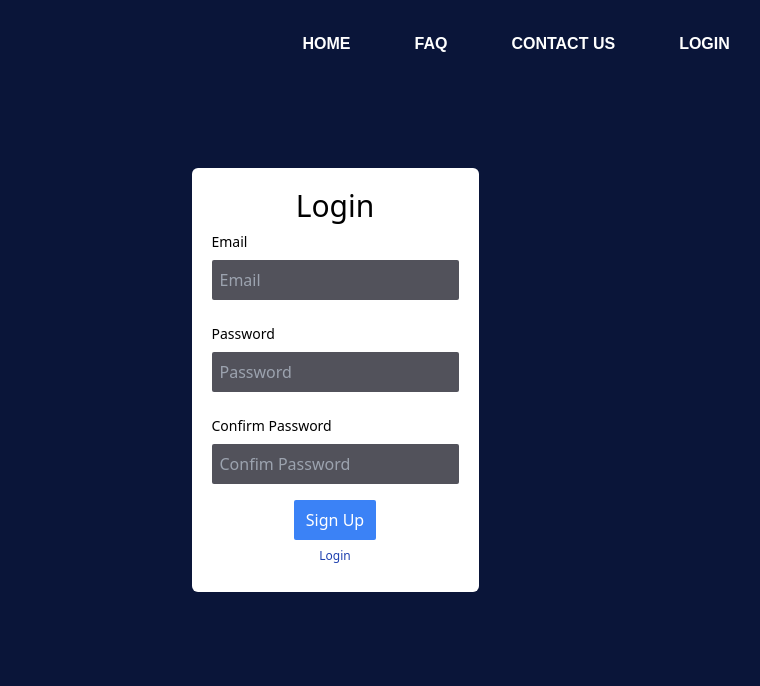
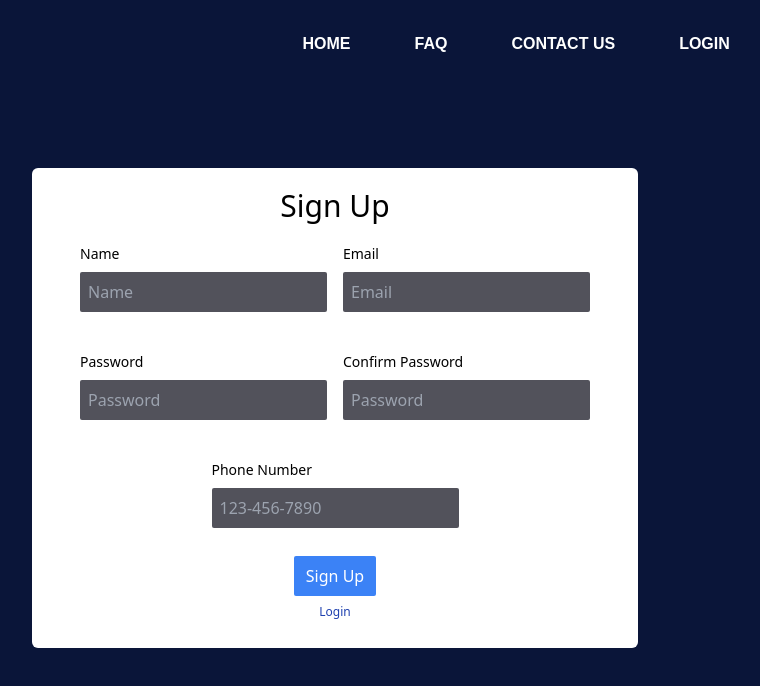
Before and after one commit to mezeru/UFE-Celeb-Web, a React (Vite) app: page /signup in a window 1280 px wide. Shown: the top 686 px of the page, without its empty margins (305-1065 px from the left). Built offline with nearby package versions, Linux system fonts and the light colour scheme.

Commit message:
Signup and login added

```diff
--- a/src/components/SignUp.tsx
+++ b/src/components/SignUp.tsx
@@ -1,18 +1,47 @@
 import React, { useState } from 'react';
 import { Link } from 'react-router-dom';
 import { Navbar } from './NavBar';
+import axios from 'axios';
+import sjcl from "sjcl";
 
 const SignUp = () => {
+  const [gender, setGender] = useState('');
+  const [phone, setPhone] = useState('');
+  const [name, setName] = useState('');
   const [email, setEmail] = useState('');
   const [password, setPassword] = useState('');
   const [confirm, setConfirm] = useState('');
 
-  const handleSubmit = (e) => {
+  const handleSubmit = async (e) => {
     e.preventDefault();
-    // Add your login logic here
-    console.log('Login form submitted');
-    console.log('Email:', email);
-    console.log('Password:', password);
+
+    if(password === confirm){
+
+      const myBitArray = sjcl.hash.sha256.hash(password);
+    const myHash = sjcl.codec.hex.fromBits(myBitArray);
+
+
+    try{
+      await axios.post("http://localhost:5000/newUser",
+      {
+        "Name": name,
+        "Gender":"M",
+        "Phonenumber": phone,
+        "Email": email,
+        "Password": myHash
+         }
+      )
+
+    }
+    catch(e){
+      console.log(e);
+    }
+
+
+
+
+    }
+
   };
 
   return (
@@ -20,20 +49,39 @@ const SignUp = () => {
     <Navbar></Navbar>
     <div className='flex flex-col justify-center items-center m-10'>
         <div className='flex flex-col justify-center items-center m-10 bg-white rounded-md p-5'>
-        <h2 className='text-3xl' >Login</h2>
+        <h2 className='text-3xl' >Sign Up</h2>
         <form onSubmit={handleSubmit} className='flex flex-col justify-center items-center wd-1/2'>
-            <div className='flex flex-col my-2'>
+
+          <div className='flex flex-row m-5'>
+
+          <div className='flex flex-col mx-2'>
+                <label className='text-sm'>Name</label>
+                <input
+                className='my-2 bg-zinc-600 p-2 rounded-sm'
+                type="name"
+                placeholder="Name"
+                value={name}
+                onChange={(e) => setName(e.target.value)}
+                />
+            </div>
+
+            <div className='flex flex-col mx-2'>
                 <label className='text-sm'>Email</label>
                 <input
-                className='my-2 bg-zinc-600 p-2 rounded-sm'
                 type="email"
                 placeholder="Email"
                 value={email}
+                className='my-2 bg-zinc-600 p-2 rounded-sm'
                 onChange={(e) => setEmail(e.target.value)}
                 />
             </div>
 
-            <div className='flex flex-col my-2'>
+          </div>
+
+
+          <div  className='flex flex-row my-3'>
+
+          <div className='flex flex-col mx-2'>
                 <label className='text-sm'>Password</label>
                 <input
                 type="password"
@@ -44,8 +92,36 @@ const SignUp = () => {
                 />
             </div>
 
-            <div className='flex flex-col my-2'>
+            <div className='flex flex-col mx-2'>
                 <label className='text-sm'>Confirm Password</label>
+                <input
+                type="password"
+                placeholder="Password"
+                value={confirm}
+                className='my-2 bg-zinc-600 p-2 rounded-sm'
+                onChange={(e) => setConfirm(e.target.value)}
+                />
+            </div>
+
+
+          </div>
+
+
+          <div className='flex flex-row m-5'>
+
+          <div className='flex flex-col mx-2'>
+                <label className='text-sm'>Phone Number</label>
+                <input
+                type="number"
+                placeholder="123-456-7890"
+                value={phone}
+                className='my-2 bg-zinc-600 p-2 rounded-sm'
+                onChange={(e) => setPhone(e.target.value)}
+                />
+            </div>
+
+            {/* <div className='flex flex-col mx-2'>
+                <label className='text-sm'>Gender</label>
                 <input
                 type="password"
                 placeholder="Confim Password"
@@ -53,7 +129,14 @@ const SignUp = () => {
                 className='my-2 bg-zinc-600 p-2 rounded-sm'
                 onChange={(e) => setConfirm(e.target.value)}
                 />
-            </div>
+            </div> */}
+
+
+          </div>
+
+
+
+
 
             <button className='bg-blue-500 hover:bg-blue-700 text-white py-2 px-3 rounded-sm' type="submit">Sign Up</button>
         </form>
--- a/src/components/login.tsx
+++ b/src/components/login.tsx
@@ -1,7 +1,8 @@
 import React, { useState } from 'react';
 import { Link } from 'react-router-dom';
 import { Navbar } from './NavBar';
-import sha256 from 'crypto-js/sha256';
+import sjcl from "sjcl";
+
 
 const Login = () => {
   const [email, setEmail] = useState('');
@@ -10,10 +11,10 @@ const Login = () => {
   const handleSubmit = (e) => {
     e.preventDefault();
     // Add your login logic here
-    console.log('Login form submitted');
-    console.log('Email:', email);
-    console.log('Password:', password);
-    console.log(sha256);
+    const myBitArray = sjcl.hash.sha256.hash(password);
+    const myHash = sjcl.codec.hex.fromBits(myBitArray);
+    console.log(myHash);
+
   };
 
   return (
```
Also changed, not shown: package.json (+5 -2 lines), 1 other file (tests, documents, lock files or other folders).
